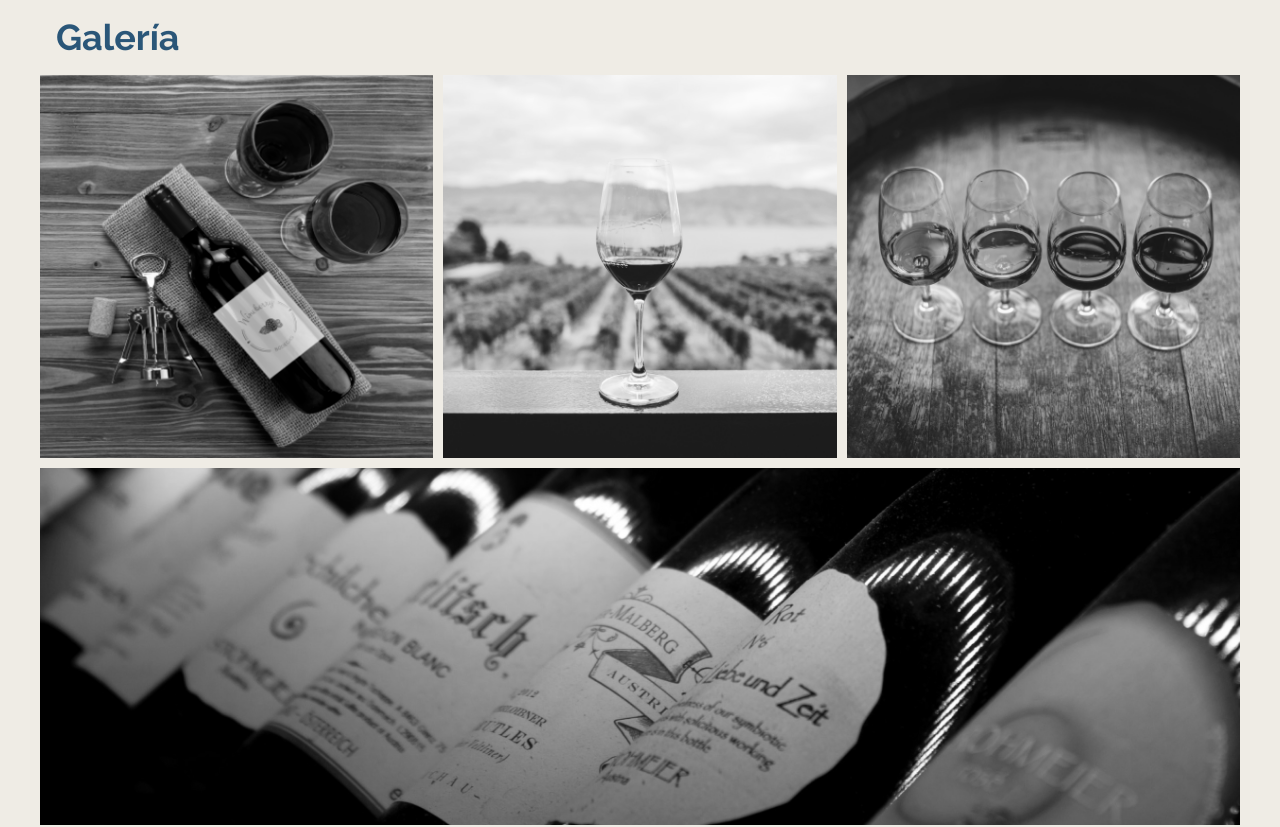
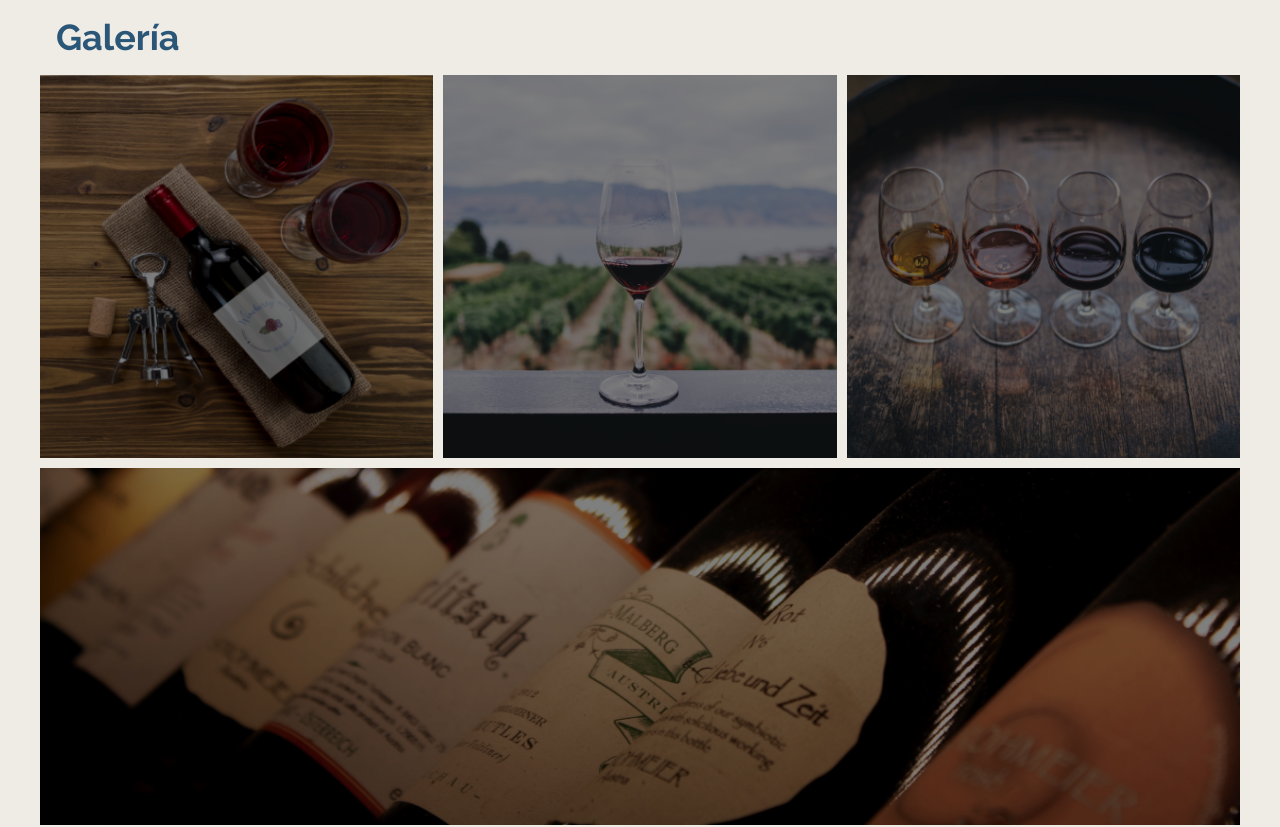
Before and after one commit to frontendcafe/cmyk-blueberry, a React (Create React App) app: page / in a window 1280 px wide. Shown: the top 827 px of the page. Built offline with nearby package versions, Linux system fonts and the light colour scheme.

Commit message:
se corrigen los efectos hover para que no sea en blanco y negro

```diff
--- a/src/components/Gallery/styles.scss
+++ b/src/components/Gallery/styles.scss
@@ -57,7 +57,7 @@
 
             img {
                 margin: 0;
-                filter:grayscale(1) brightness(100%);
+                filter: brightness(50%);
             }
         }
 
@@ -67,8 +67,8 @@
         }
 
         @keyframes darken {
-            from {filter:grayscale(1) brightness(100%);}
-            to {filter:grayscale(0) brightness(100%);}
+            from {filter: brightness(50%);}
+            to {filter: brightness(100%);}
         }
     }
 }
```
